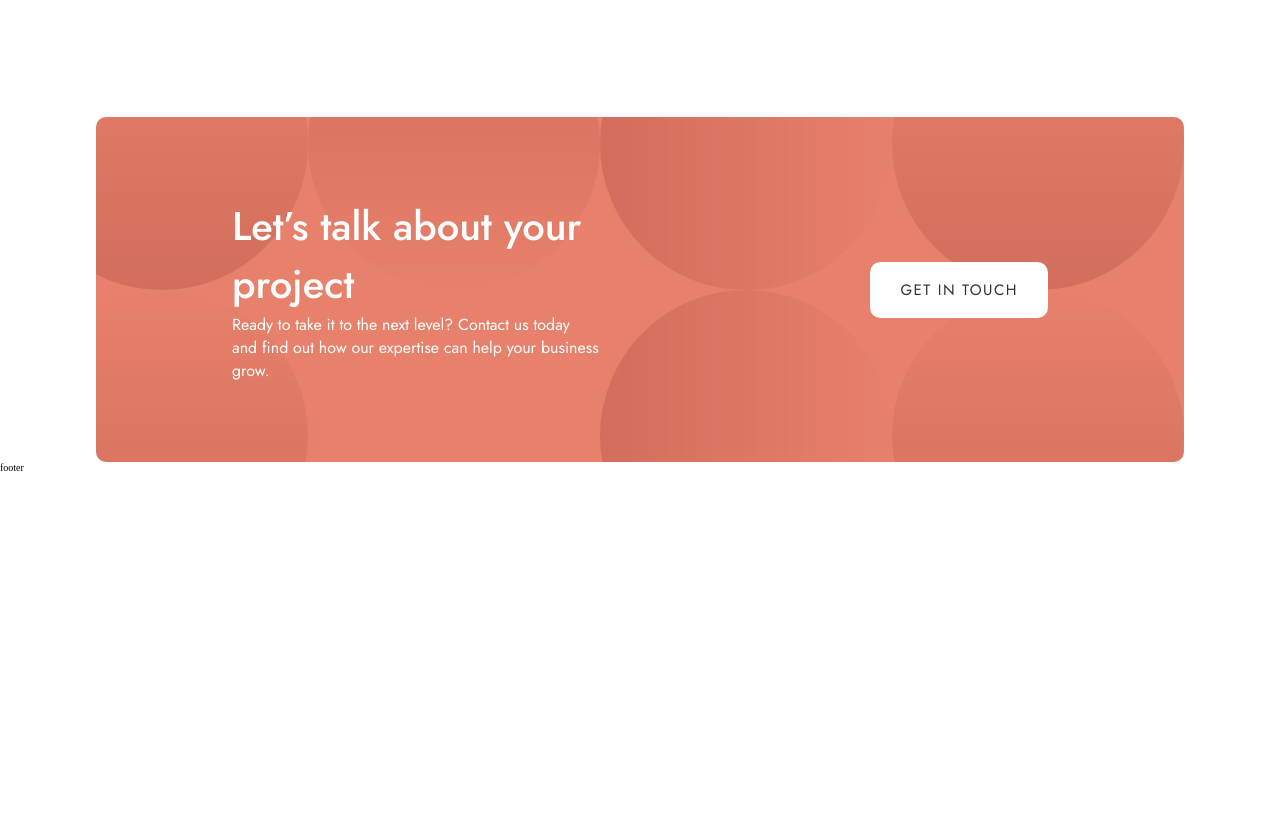
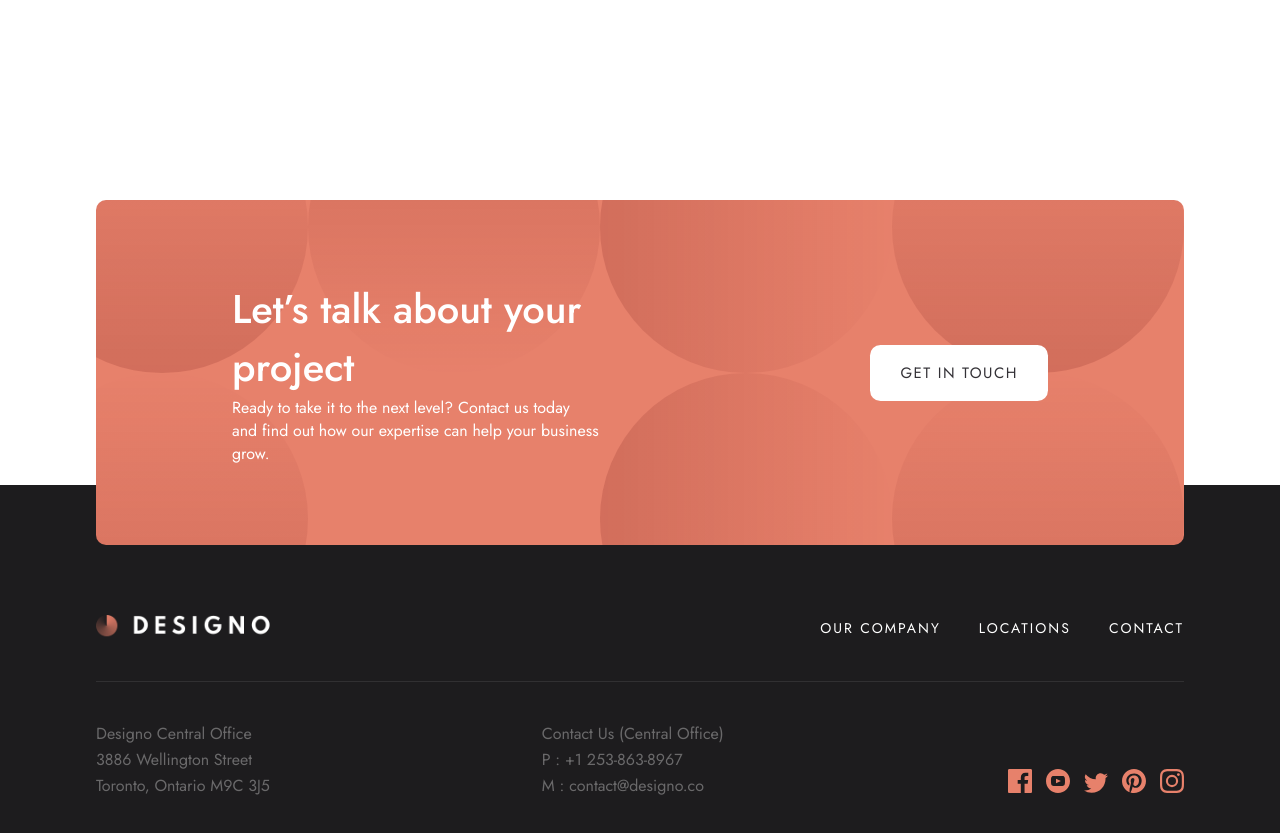
Before and after one commit to bkkcreative19/designo, a React (Create React App) app: page / in a window 1280 px wide. Shown: the part 2050-2883 px from the top of the page. Before the commit the page ends 2523 px from the top, so only its background shows below. Built offline with nearby package versions, Linux system fonts and the light colour scheme.

Commit message:
finished footer

```diff
--- a/src/components/Footer/Footer.js
+++ b/src/components/Footer/Footer.js
@@ -1,11 +1,54 @@
-import React from 'react'
-import './Footer.scss'
+import React from "react";
+import { Link } from "react-router-dom";
+import navLogo from "../../assets/shared/desktop/logo-light.png";
+import facebook from "../../assets/shared/desktop/icon-facebook.svg";
+import twitter from "../../assets/shared/desktop/icon-twitter.svg";
+import instagram from "../../assets/shared/desktop/icon-instagram.svg";
+import youtube from "../../assets/shared/desktop/icon-youtube.svg";
+import pinterest from "../../assets/shared/desktop/icon-pinterest.svg";
+import "./Footer.scss";
 const Footer = () => {
-    return (
-        <footer>
-            footer
-        </footer>
-    )
-}
+  return (
+    <footer className="footer">
+      <div className="footer__content container">
+        <div className="footer__content-nav">
+          <div className="footer__content-nav-logo">
+            <img src={navLogo} />
+          </div>
+          <ul className="footer__content-nav-list">
+            <Link className="footer__content-nav-list-link" to="/">
+              <li className="footer__content-nav-list-item">Our Company</li>
+            </Link>
+            <Link className="footer__content-nav-list-link" to="/locations">
+              <li className="footer__content-nav-list-item">Locations</li>
+            </Link>
+            <Link className="footer__content-nav-list-link" to="/contact">
+              <li className="footer__content-nav-list-item">Contact</li>
+            </Link>
+          </ul>
+        </div>
+        <div className="footer__content-contact-info">
+          <div className="footer__content-contact-info-address">
+            <p>Designo Central Office</p>
+            <p>3886 Wellington Street</p>
+            <p>Toronto, Ontario M9C 3J5</p>
+          </div>
+          <div className="footer__content-contact-info-phone">
+            <p>Contact Us (Central Office)</p>
+            <p>P : +1 253-863-8967</p>
+            <p>M : contact@designo.co</p>
+          </div>
+          <div className="footer__content-contact-info-logo-list">
+            <img src={facebook} />
+            <img src={youtube} />
+            <img src={twitter} />
+            <img src={pinterest} />
+            <img src={instagram} />
+          </div>
+        </div>
+      </div>
+    </footer>
+  );
+};
 
-export default Footer
+export default Footer;
--- a/src/components/Footer/Footer.scss
+++ b/src/components/Footer/Footer.scss
@@ -0,0 +1,75 @@
+.footer {
+  background-color: #1d1c1e;
+  display: flex;
+  justify-content: center;
+  padding: 8rem 0;
+
+  &__content {
+    margin-top: 5rem;
+    &-nav {
+      display: flex;
+      align-items: center;
+      padding-bottom: 4rem;
+      &-logo img {
+        height: 2.4rem;
+      }
+
+      &-list {
+        display: flex;
+        list-style: none;
+        margin-left: auto;
+
+        &-link {
+          text-decoration: none;
+
+          &:not(:last-child) {
+            margin-right: 3.8rem;
+          }
+        }
+
+        &-item {
+          font-size: 1.4rem;
+          font-family: "Jost", sans-serif;
+          color: #fff;
+          text-transform: uppercase;
+          letter-spacing: 0.2rem;
+        }
+      }
+    }
+
+    &-contact-info {
+      border-top: 1px solid #9797972a;
+      display: flex;
+
+      color: rgba(255, 255, 255, 0.342);
+      font-family: "Jost", sans-serif;
+      padding-top: 4rem;
+      &-address {
+        font-size: 1.6rem;
+
+        & p:not(:first-child) {
+          margin-top: 0.3rem;
+        }
+      }
+
+      &-phone {
+        // font-weight: 600;
+        font-size: 1.6rem;
+        margin-left: 25%;
+
+        & p:not(:first-child) {
+          margin-top: 0.3rem;
+        }
+      }
+
+      &-logo-list {
+        margin-left: auto;
+        align-self: flex-end;
+
+        & img:not(:last-child) {
+          margin-right: 1.4rem;
+        }
+      }
+    }
+  }
+}
--- a/src/components/GetInTouch/GetInTouch.scss
+++ b/src/components/GetInTouch/GetInTouch.scss
@@ -5,6 +5,9 @@
   border-radius: 1rem;
   padding: 8rem 0;
   margin-top: 14rem;
+  position: relative;
+  bottom: -6rem;
+  left: 0;
 
   &__content {
     width: 75%;
--- a/src/components/Services/Services.scss
+++ b/src/components/Services/Services.scss
@@ -37,6 +37,8 @@
       font-family: "Jost", sans-serif;
       font-weight: 400;
       color: #333136;
+      width: 85%;
+      margin: 0 auto;
     }
   }
 }
```
